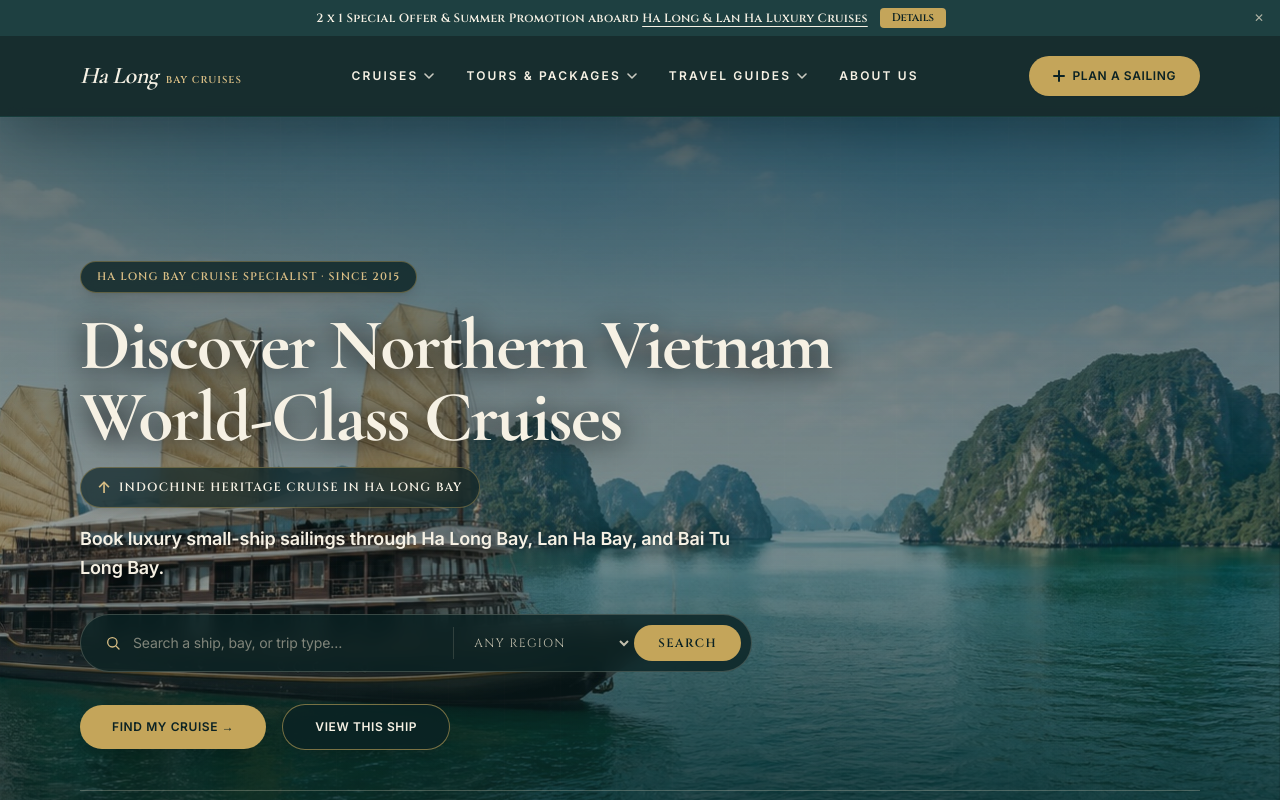
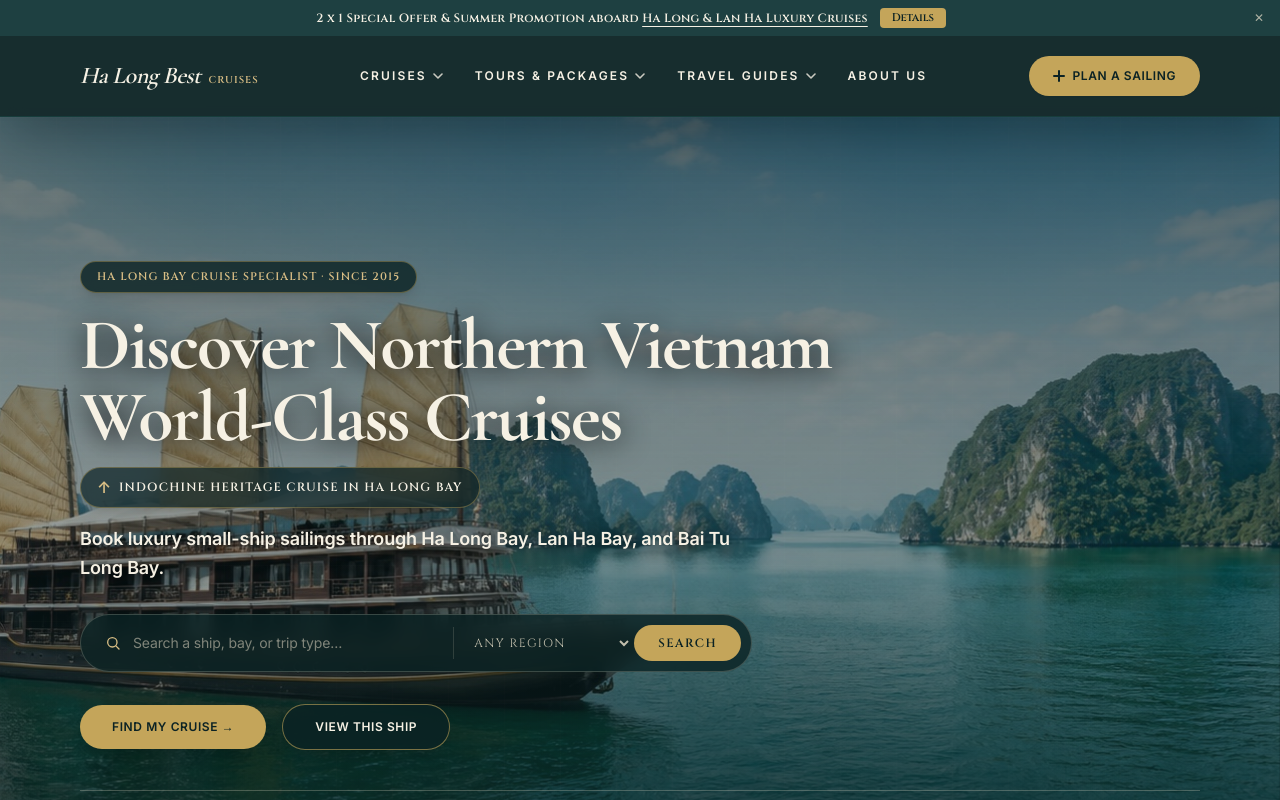
Before and after one commit to anhvu12399/halong-cruise, a Next.js app: page / in a window 1280 px wide. Shown: the top 800 px of the page. Built offline with nearby package versions, Linux system fonts and the light colour scheme.

Commit message:
Update fallback header brand to Ha Long Best Cruises

```diff
--- a/src/components/Header.tsx
+++ b/src/components/Header.tsx
@@ -147,10 +147,10 @@ export default function Header({ menu, announcementBar }: { menu?: any; announce
             ) : (
               <div className="flex items-baseline gap-2">
                 <span className="font-display text-2xl font-semibold italic leading-none text-sand-50 tracking-tight">
-                  Ha Long
+                  Ha Long Best
                 </span>
                 <span className="font-label text-[10px] font-bold uppercase tracking-widest text-brass-300 leading-none">
-                  Bay Cruises
+                  Cruises
                 </span>
               </div>
             )}
```
